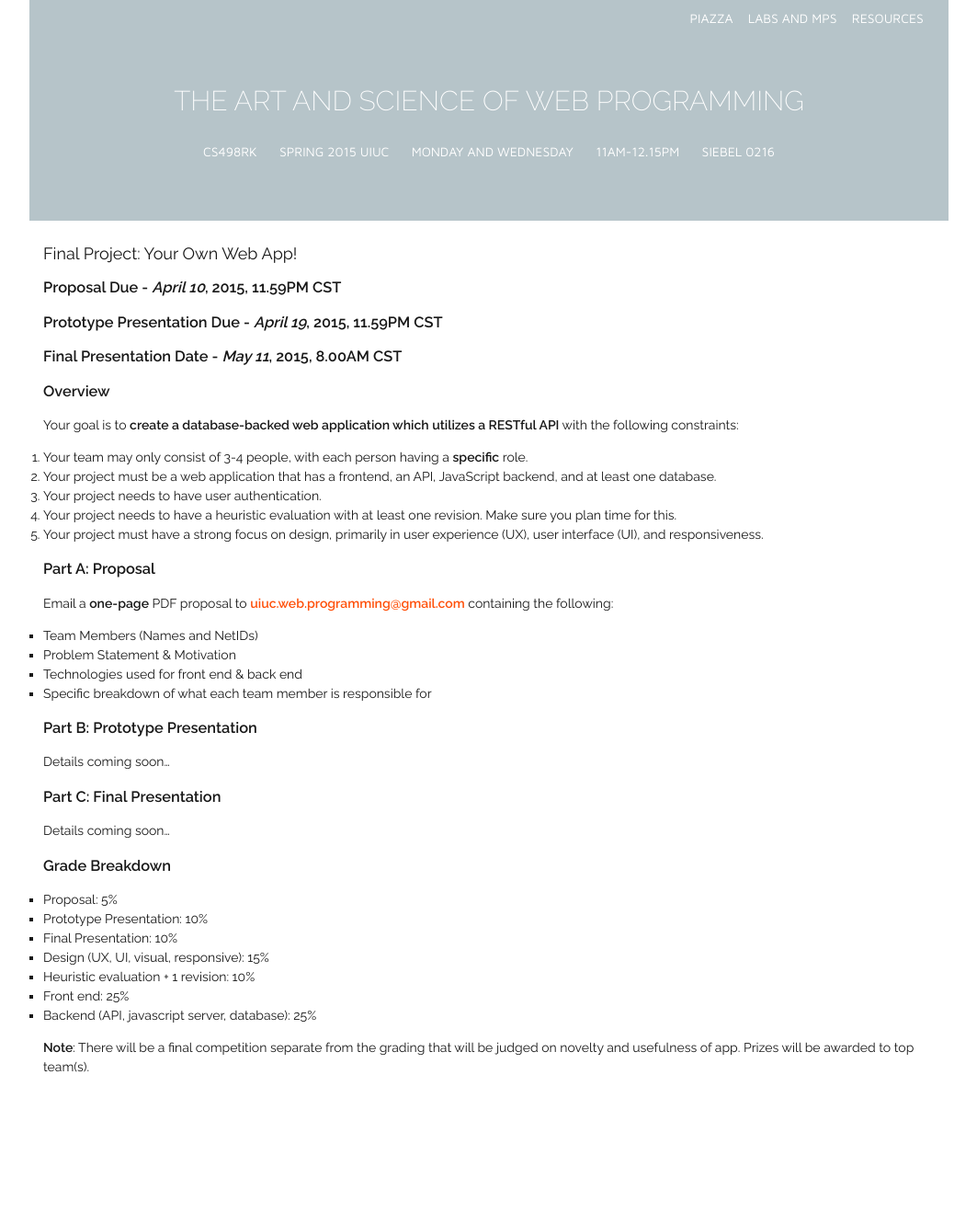
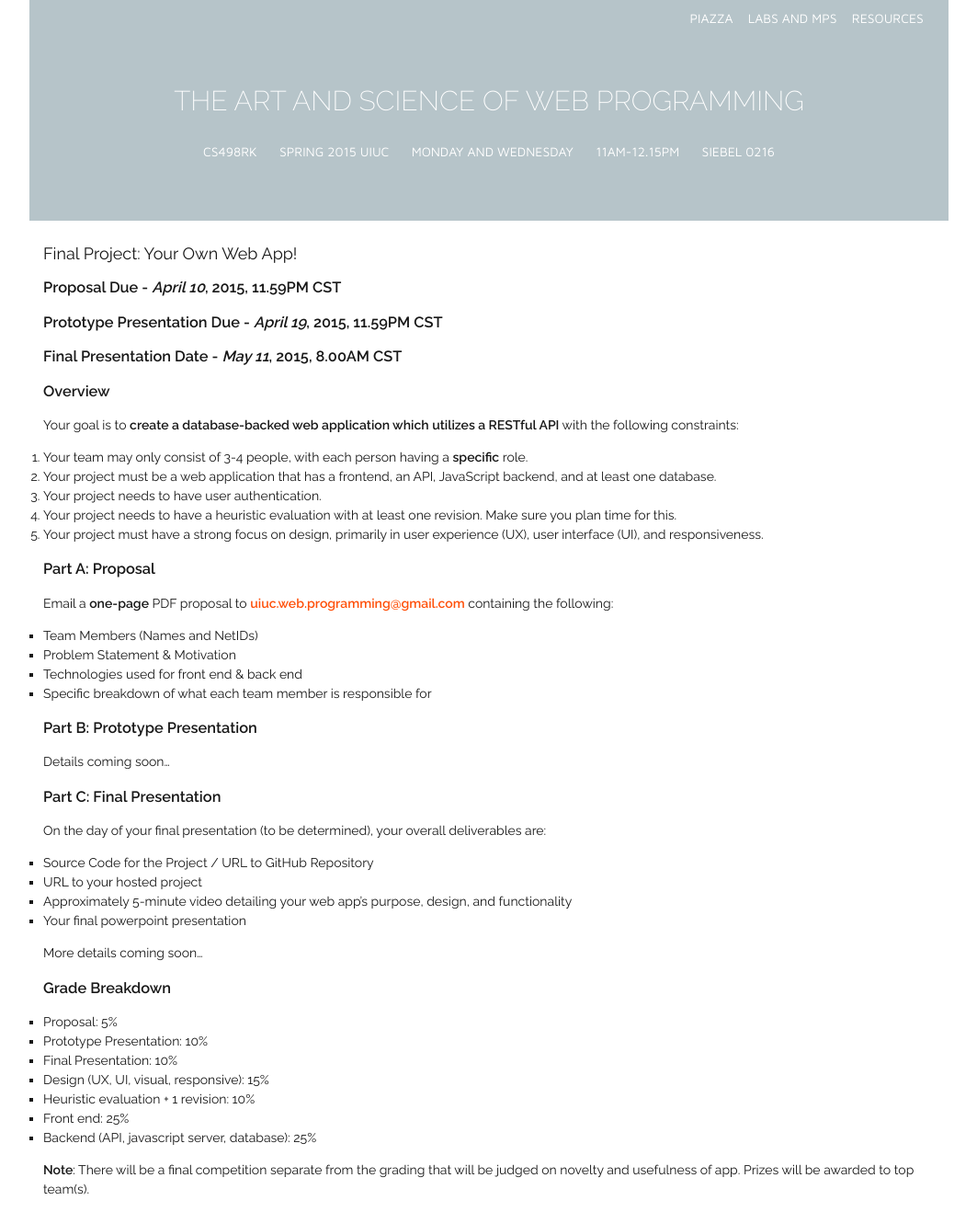
Before and after one commit to biplabdeka/fa2016, a Jekyll site: the page built from _posts/2015-4-3-Final.md, in a window 1280 px wide. Shown: the whole page at 92% size, without its empty margins (108-1171 px from the left). Built offline with Jekyll 4.4.1, drawn with Linux system fonts in a browser that asks for light colours; nearby versions of some CDN libraries; Markdown is read by kramdown in place of the engine named in the settings; before the commit the page ends 1185 px from its top, so only the background shows below that.

Commit message:
Added final project details page.

```diff
--- a/_posts/2015-4-3-Final.md
+++ b/_posts/2015-4-3-Final.md
@@ -33,7 +33,14 @@ Details coming soon...
 
 ###Part C: Final Presentation
 
-Details coming soon...
+On the day of your final presentation (to be determined), your overall deliverables are:
+
++ Source Code for the Project / URL to GitHub Repository
++ URL to your hosted project
++ Approximately 5-minute video detailing your web app's purpose, design, and functionality
++ Your final powerpoint presentation
+
+More details coming soon...
 
 ###Grade Breakdown
 
```
